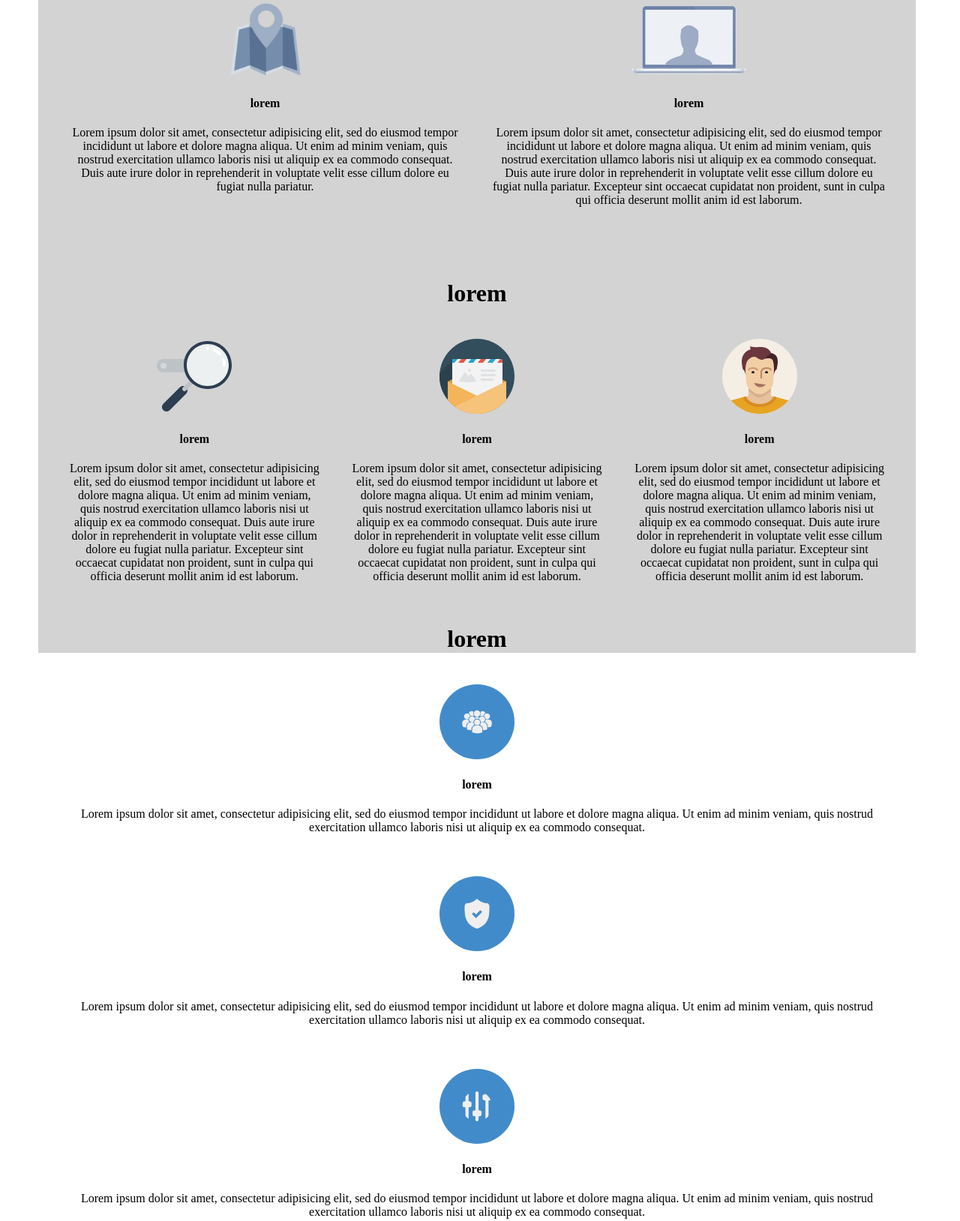
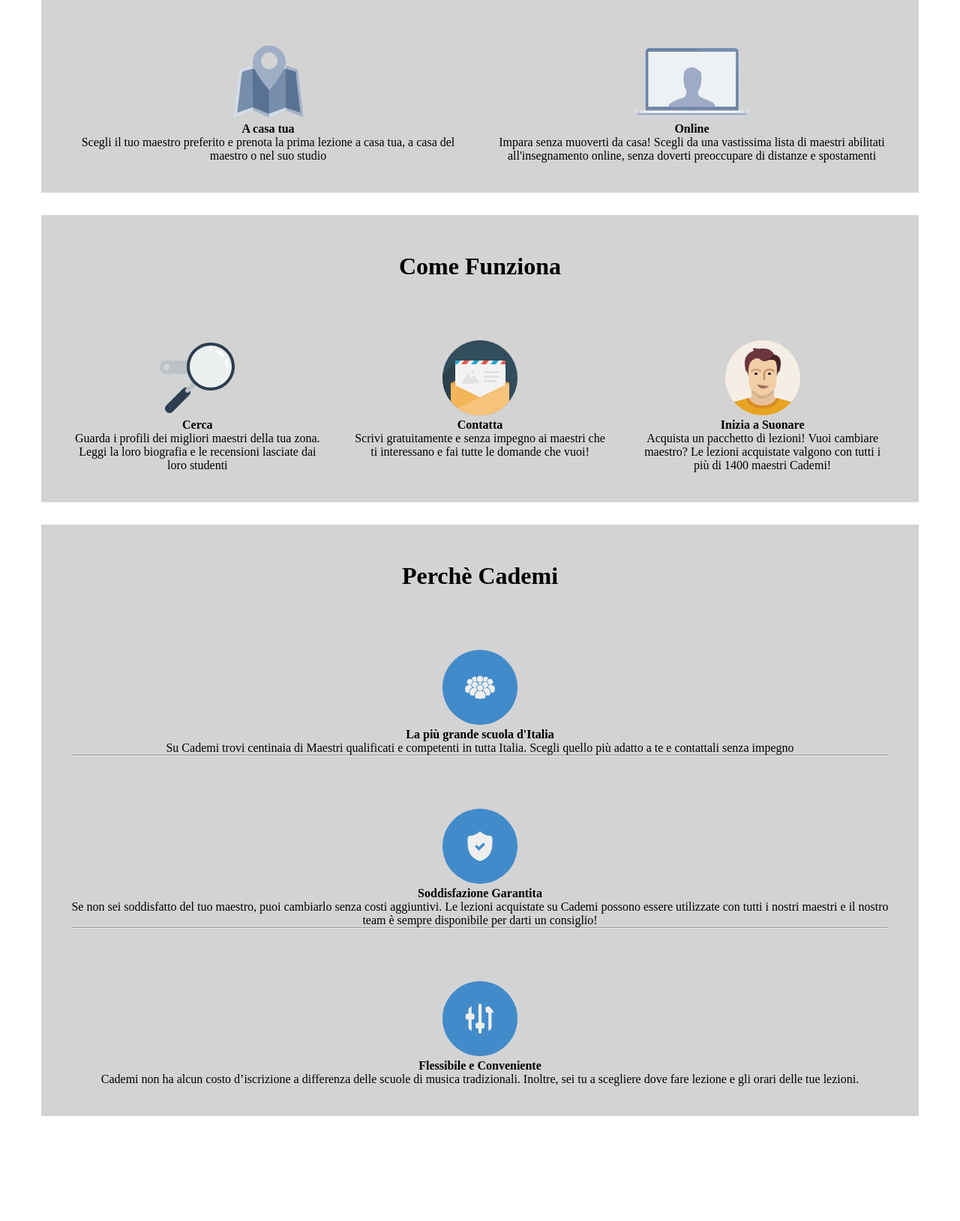
Before and after one commit to isabel-git/html-css-resp-wannabe-12bool, a plain HTML site: page index.html in a window 1280 px wide. Shown: the part 138-1767 px from the top of the page at 75% size. After the commit the page ends 1657 px from the top, so only its background shows below. Drawn offline with Linux system fonts and the light colour scheme.

Commit message:
completato

```diff
--- a/css/style.css
+++ b/css/style.css
@@ -1,14 +1,16 @@
 /* regolegenerali */
 *{
   padding: 0;
-  margin-left: 0;
+  margin: 0;
   box-sizing: border-box;
 }
 
-.container > .row{
+.container {
   text-align: center;
-  background: lightgray;
 }
+
+
+
 
 /* regole di debug
 [class*="col-"] {
@@ -26,7 +28,19 @@
 
 
 @media screen and (min-width:993px){
+  .container > .row{
+    margin: 30px 0;
+    background: lightgray;
+    overflow: auto;
+  }
 
+  [class*="col-"] {
+    padding: 20px;
+  }
+
+  .row div{
+    margin-top: 30px;
+  }
   /* immagini */
   img{
     height: 100px;
@@ -38,13 +52,25 @@
     padding: 30px;
   }
 
-  [class*="col-"] {
-    padding: 20px;
-  }
 }
 
 
 @media screen and (min-width:769px) and (max-width:992px){
+
+  .container > .row{
+    margin: 0;
+    background: lightgray;
+    overflow: auto;
+  }
+
+  [class*="col-"] {
+    padding: 15px;
+  }
+
+  .row div{
+    margin-top: 20px;
+  }
+
   /* immagini */
   img{
     height: 150px;
@@ -56,12 +82,27 @@
     padding: 20px;
   }
 
-  [class*="col-"] {
-    padding: 15px;
+  hr{
+    visibility: hidden;
   }
 }
 
 @media screen and (max-width:768px){
+
+  .container > .row{
+    margin: 0;
+    background: lightgray;
+    overflow: auto;
+  }
+
+  [class*="col-"] {
+    padding: 15px;
+  }
+
+  .row div{
+    margin-top: 15px;
+  }
+
   /* immagini */
   img{
     height: 200px;
@@ -72,10 +113,4 @@
     border-radius: 50%;
     padding: 10px;
   }
-
-  [class*="col-"] {
-    padding: 15px;
-  }
-
-
 }
--- a/index.html
+++ b/index.html
@@ -14,25 +14,24 @@
       <div class="row">
 				<div class="col-xs-12 col-md-12 col-lg-12">
 
-          <h1>lorem</h1>
+          <h1>Lezioni dove vuoi tu</h1>
           <!-- sottoriga a 6-6 -->
           <div class="row">
             <div class="col-xs-12 col-md-5 col-md-offset-1 col-lg-6">
 
               <img src="img/icon/maps.png" alt="">
-              <h4>lorem</h4>
-              <p>Lorem ipsum dolor sit amet, consectetur adipisicing elit, sed do eiusmod tempor incididunt ut labore et dolore magna aliqua. Ut enim ad minim veniam, quis nostrud exercitation ullamco laboris nisi ut aliquip ex ea commodo consequat. Duis aute irure dolor in reprehenderit in voluptate velit esse cillum dolore eu fugiat nulla pariatur.</p>
+              <h4>A casa tua</h4>
+              <p>Scegli il tuo maestro preferito e prenota la prima lezione a casa tua, a casa del maestro o nel suo studio</p>
             </div>
 
             <div class="col-xs-12 col-md-5 col-lg-6">
               <img src="img/icon/screen.png" alt="">
-              <h4>lorem</h4>
-              <p>Lorem ipsum dolor sit amet, consectetur adipisicing elit, sed do eiusmod tempor incididunt ut labore et dolore magna aliqua. Ut enim ad minim veniam, quis nostrud exercitation ullamco laboris nisi ut aliquip ex ea commodo consequat. Duis aute irure dolor in reprehenderit in voluptate velit esse cillum dolore eu fugiat nulla pariatur. Excepteur sint occaecat cupidatat non proident, sunt in culpa qui officia deserunt mollit anim id est laborum.</p>
+              <h4>Online</h4>
+              <p>Impara senza muoverti da casa! Scegli da una vastissima lista di maestri abilitati all'insegnamento online, senza doverti preoccupare di distanze e spostamenti</p>
             </div>
 
           </div>
 				</div>
-
 
 			</div>
 
@@ -42,27 +41,27 @@
 
         <div class="col-xs-12 col-md-12 col-lg-12">
 
-          <h1>lorem</h1>
+          <h1>Come Funziona</h1>
 
           <!-- sottoriga 4-4-4 -->
           <div class="row">
 
-            <div class="col-md-4 col-md-offset-1 col-lg-4">
+            <div class="col-xs-12 col-md-4 col-md-offset-1 col-lg-4">
               <img src="img/search.svg" alt="">
-              <h4>lorem</h4>
-              <p>Lorem ipsum dolor sit amet, consectetur adipisicing elit, sed do eiusmod tempor incididunt ut labore et dolore magna aliqua. Ut enim ad minim veniam, quis nostrud exercitation ullamco laboris nisi ut aliquip ex ea commodo consequat. Duis aute irure dolor in reprehenderit in voluptate velit esse cillum dolore eu fugiat nulla pariatur. Excepteur sint occaecat cupidatat non proident, sunt in culpa qui officia deserunt mollit anim id est laborum.</p>
+              <h4>Cerca</h4>
+              <p>Guarda i profili dei migliori maestri della tua zona. Leggi la loro biografia e le recensioni lasciate dai loro studenti</p>
             </div>
 
-            <div class="col-md-4 col-md-offset-2 col-lg-4">
+            <div class="col-xs-12 col-md-4 col-md-offset-2 col-lg-4">
               <img src="img/letter.svg" alt="">
-              <h4>lorem</h4>
-              <p>Lorem ipsum dolor sit amet, consectetur adipisicing elit, sed do eiusmod tempor incididunt ut labore et dolore magna aliqua. Ut enim ad minim veniam, quis nostrud exercitation ullamco laboris nisi ut aliquip ex ea commodo consequat. Duis aute irure dolor in reprehenderit in voluptate velit esse cillum dolore eu fugiat nulla pariatur. Excepteur sint occaecat cupidatat non proident, sunt in culpa qui officia deserunt mollit anim id est laborum.</p>
+              <h4>Contatta</h4>
+              <p>Scrivi gratuitamente e senza impegno ai maestri che ti interessano e fai tutte le domande che vuoi!</p>
             </div>
 
-            <div class="col-md-4 col-md-offset-4 col-lg-4">
+            <div class="col-xs-12 col-md-4 col-md-offset-4 col-lg-4">
               <img src="img/male.svg" alt="">
-              <h4>lorem</h4>
-              <p>Lorem ipsum dolor sit amet, consectetur adipisicing elit, sed do eiusmod tempor incididunt ut labore et dolore magna aliqua. Ut enim ad minim veniam, quis nostrud exercitation ullamco laboris nisi ut aliquip ex ea commodo consequat. Duis aute irure dolor in reprehenderit in voluptate velit esse cillum dolore eu fugiat nulla pariatur. Excepteur sint occaecat cupidatat non proident, sunt in culpa qui officia deserunt mollit anim id est laborum.</p>
+              <h4>Inizia a Suonare</h4>
+              <p>Acquista un pacchetto di lezioni! Vuoi cambiare maestro? Le lezioni acquistate valgono con tutti i più di 1400 maestri Cademi!</p>
             </div>
 
           </div>
@@ -73,24 +72,43 @@
 
       <!-- riga a 12 unita -->
       <div class="row">
-        <h1>lorem</h1>
-        <div class="col-md-4 col-md-offset-1 col-lg-12">
+
+        <div class="col-xs-12 col-md-12 col-lg-12">
+
+          <h1>Perchè Cademi</h1>
+
+          <div class="row">
+
+            <div class="col-xs-12 col-md-4 col-md-offset-1 col-lg-12">
+
               <img class="padding" src="img/icon/profile.png" alt="">
-          <h4>lorem</h4>
-          <p>Lorem ipsum dolor sit amet, consectetur adipisicing elit, sed do eiusmod tempor incididunt ut labore et dolore magna aliqua. Ut enim ad minim veniam, quis nostrud exercitation ullamco laboris nisi ut aliquip ex ea commodo consequat.</p>
+              <h4>La più grande scuola d'Italia</h4>
+              <p>Su Cademi trovi centinaia di Maestri qualificati e competenti in tutta Italia. Scegli quello più adatto a te e contattali senza impegno</p>
+              <hr>
+
             </div>
 
-        <div class="col-md-4 col-md-offset-4 col-lg-12">
+            <div class="col-xs-12 col-md-4 col-md-offset-2 col-lg-12">
+
               <img class="padding" src="img/icon/secure.png" alt="">
-          <h4>lorem</h4>
-          <p>Lorem ipsum dolor sit amet, consectetur adipisicing elit, sed do eiusmod tempor incididunt ut labore et dolore magna aliqua. Ut enim ad minim veniam, quis nostrud exercitation ullamco laboris nisi ut aliquip ex ea commodo consequat.</p>
+              <h4>Soddisfazione Garantita</h4>
+              <p>Se non sei soddisfatto del tuo maestro, puoi cambiarlo senza costi aggiuntivi. Le lezioni acquistate su Cademi possono essere utilizzate con tutti i nostri maestri e il nostro team è sempre disponibile per darti un consiglio!</p>
+              <hr>
+
             </div>
 
-        <div class="col-md-4 col-md-offset-7 col-lg-12">
+            <div class="col-xs-12 col-md-4 col-md-offset-4 col-lg-12">
+
               <img class="padding" src="img/icon/flex.png" alt="">
-          <h4>lorem</h4>
-          <p>Lorem ipsum dolor sit amet, consectetur adipisicing elit, sed do eiusmod tempor incididunt ut labore et dolore magna aliqua. Ut enim ad minim veniam, quis nostrud exercitation ullamco laboris nisi ut aliquip ex ea commodo consequat.</p>
+              <h4>Flessibile e Conveniente</h4>
+              <p>Cademi non ha alcun costo d’iscrizione a differenza delle scuole di musica tradizionali. Inoltre, sei tu a scegliere dove fare lezione e gli orari delle tue lezioni.</p>
+
             </div>
+
+          </div>
+
+        </div>
+
       </div>
 
     </div>
```
Lines whose indentation alone changed are shown as unchanged.
